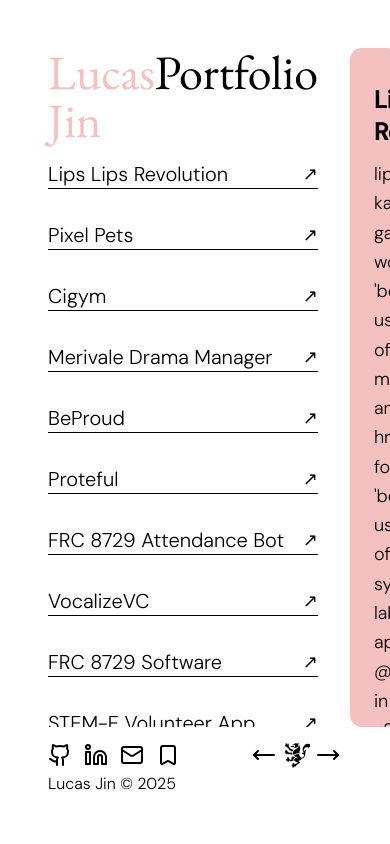
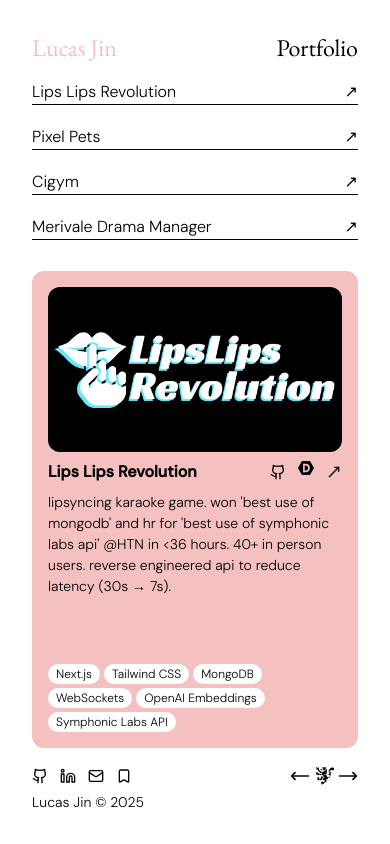
Before and after one commit to LucasHJin/portfolio-v2, a Next.js app: page /portfolio in a window 390 px wide. Both pictures are taken after a click on the element "Lips Lips Revolution". Built offline with nearby package versions, Linux system fonts and the light colour scheme.

Commit message:
feat: responsive mobile design

```diff
--- a/src/app/layout.tsx
+++ b/src/app/layout.tsx
@@ -22,7 +22,7 @@ export default function RootLayout({
 }>) {
   return (
     <html lang="en" className="h-screen">
-      <body className={`${garamond.variable} ${dm.variable} h-screen p-12 flex flex-col`}>
+      <body className={`${garamond.variable} ${dm.variable} h-screen p-8 md:p-12 flex flex-col`}>
         <div className="flex-1 min-h-0">
           {children}
         </div>
--- a/src/app/page.tsx
+++ b/src/app/page.tsx
@@ -5,8 +5,8 @@ import Link from "next/link";
 
 export default function Home() {
   return (
-    <div className="h-full w-full flex flex-row flex-nowrap gap-8">
-      <div className="flex-1 text-xl flex flex-col">
+    <div className="h-full w-full flex gap-3 sm:gap-4 md:gap-6 lg:gap-8 flex-col lg:flex-row">
+      <div className="flex-1 lg:text-xl md:text-l text-base flex flex-col">
         <Navbar currPage="home" />
         <ul className="space-y-1">
           <li className="before:content-['◆'] before:mr-2 before:transition-colors before:duration-300 hover:before:text-highlight">
@@ -85,19 +85,19 @@ export default function Home() {
           </li>
           <ul className="space-y-1 pl-6 mt-1">
             <li className="before:content-['↳'] before:mr-2 before:transition-colors before:duration-300 hover:before:text-highlight">
-              avid bodybuilder (see below ↓)
+              avid bodybuilder ↓
             </li>
           </ul>
         </ul>
-        <div className="flex gap-6 flex-1 mt-5">
+        <div className="flex gap-4 md:gap-6 flex-1 mt-5">
           <GraphCard
-            title="Body Weight ↗"
+            title="Bodyweight ↗"
             apiEndpoint="/api/weight-tracking"
             dataKey="weight"
             sheetUrl="https://docs.google.com/spreadsheets/d/1-qu0lgsPTDiDaWsD4xHvD2gypEKCt2hmlao_lrVnJTU/edit?gid=1615243315#gid=1615243315"
           />
           <GraphCard
-            title="Gym Progress ↗"
+            title="Workouts ↗"
             apiEndpoint="/api/gym-progress"
             dataKey="total_change_percent"
             sheetUrl="https://docs.google.com/spreadsheets/d/1-qu0lgsPTDiDaWsD4xHvD2gypEKCt2hmlao_lrVnJTU/edit?gid=1757490826#gid=1757490826"
--- a/src/app/portfolio/page.tsx
+++ b/src/app/portfolio/page.tsx
@@ -11,10 +11,10 @@ export default function Portfolio() {
   const [selectedProject, setSelectedProject] = useState<ProjectDataType | null>(null);
 
   return (
-    <div className="h-full w-full flex flex-row gap-8">
+    <div className="h-full w-full flex lg:flex-row lg:gap-8 flex-col gap-4">
       <div className="flex-1 flex flex-col min-h-0">
         <Navbar currPage="portfolio" />
-        <div className="space-y-8 divide-y divide-black overflow-y-auto flex-1">
+        <div className="space-y-5 lg:space-y-8 divide-y divide-black overflow-y-auto flex-1">
           {portfolioData.map((project) => (
             <PortfolioItem
               key={project.id}
--- a/src/components/Footer.tsx
+++ b/src/components/Footer.tsx
@@ -14,14 +14,14 @@ export default function Footer() {
   return (
     <footer className="mt-4 flex flex-col">
       <div className="flex justify-between mb-1">
-        <nav className="flex gap-3 justify-start">
+        <nav className="flex gap-3 justify-start items-center">
           <a
             href="https://github.com/LucasHJin"
             target="_blank"
             rel="noopener noreferrer"
             title="Github"
           >
-            <Github className="w-6 h-6 hover:text-highlight transition-colors duration-500"/>
+            <Github className="w-4 h-4 lg:w-6 lg:h-6 hover:text-highlight transition-colors duration-500"/>
           </a>
           <a
             href="https://www.linkedin.com/in/lucas--jin/"
@@ -29,14 +29,14 @@ export default function Footer() {
             rel="noopener noreferrer"
             title="aedin"
           >
-            <Linkedin className="w-6 h-6 hover:text-highlight transition-colors duration-500"/>
+            <Linkedin className="w-4 h-4 lg:w-6 lg:h-6 hover:text-highlight transition-colors duration-500"/>
           </a>
           <a
             href="mailto:lucasjin.hh@gmail.com"
             rel="noopener noreferrer"
             title="Mail"
           >
-            <Mail className="w-6 h-6 hover:text-highlight transition-colors duration-500"/>
+            <Mail className="w-4 h-4 lg:w-6 lg:h-6 hover:text-highlight transition-colors duration-500"/>
           </a>
           <a
             href="https://lucasjin.substack.com/?r=6ecjb4&utm_campaign=pub-share-checklist"
@@ -44,30 +44,30 @@ export default function Footer() {
             rel="noopener noreferrer"
             title="Substack"
           >
-            <Bookmark className="w-6 h-6 hover:text-highlight transition-colors duration-500"/>
+            <Bookmark className="w-4 h-4 lg:w-6 lg:h-6 hover:text-highlight transition-colors duration-500"/>
           </a>
         </nav>
-        <nav className="flex gap-1 justify-end">
+        <nav className="flex gap-1 justify-end items-center">
           <a
             href="https://cs.uwatering.com/#www.lucasjin.ca?nav=prev"
           >
-            <MoveLeft className="w-7 hover:text-highlight transition-colors duration-500"/>
+            <MoveLeft className="w-5 lg:w-7 hover:text-highlight transition-colors duration-500"/>
           </a>{" "}
           <a
             href="https://cs.uwatering.com/#www.lucasjin.ca"
             target="_blank"
-            className="w-7 hover:text-highlight transition-colors duration-500"
+            className="w-5 lg:w-7 hover:text-highlight transition-colors duration-500"
           >
             <WebringIcon />
           </a>
           <a
             href="https://cs.uwatering.com/#www.lucasjin.ca?nav=next"
           >
-            <MoveRight className="w-7 hover:text-highlight transition-colors duration-500"/>
+            <MoveRight className="w-5 lg:w-7 hover:text-highlight transition-colors duration-500"/>
           </a>
         </nav>
       </div>
-      <p className="text-base">Lucas Jin © 2025</p>
+      <p className="text-sm lg:text-base">Lucas Jin © 2025</p>
     </footer>
   );
 }
--- a/src/components/GraphCard.tsx
+++ b/src/components/GraphCard.tsx
@@ -69,12 +69,12 @@ export default function GraphCard({
   const backgroundColor = styles.getPropertyValue('--background').trim() || '#ffffff';
 
   return (
-    <div className="bg-highlight h-full flex-1 rounded-xl p-6 flex flex-col">
+    <div className="bg-highlight h-full flex-1 rounded-xl p-3 md:p-4 lg:p-6 flex flex-col">
       <a
         href={sheetUrl}
         target="_blank"
         rel="noopener noreferrer"
-        className="text-foreground text-2xl mb-4 hover:text-background transition-colors duration-300"
+        className="text-foreground text-sm md:text-l lg:text-2xl mb-4 hover:text-background transition-colors duration-300"
       >
         {title}
       </a>
--- a/src/components/Navbar.tsx
+++ b/src/components/Navbar.tsx
@@ -9,7 +9,7 @@ export default function Navbar({
     <nav className="flex justify-between mb-4">
       <Link
         href="/"
-        className={`font-garamond text-5xl
+        className={`font-garamond lg:text-5xl md:text-3xl text-2xl
         relative after:absolute after:-bottom-1.5 after:left-0 after:h-0.5 after:w-0 after:bg-foreground after:transition-all after:duration-300 hover:after:w-full
         ${currPage === "home" ? "text-foreground" : "text-highlight"}`}
       >
@@ -17,7 +17,7 @@ export default function Navbar({
       </Link>
       <Link
         href="/portfolio"
-        className={`font-garamond text-5xl
+        className={`font-garamond lg:text-5xl md:text-3xl text-2xl
         relative after:absolute after:-bottom-1.5 after:left-0 after:h-0.5 after:w-0 after:bg-foreground after:transition-all after:duration-300 hover:after:w-full
         ${currPage === "portfolio" ? "text-foreground" : "text-highlight"}`}
       >
--- a/src/components/PetCard.tsx
+++ b/src/components/PetCard.tsx
@@ -13,6 +13,7 @@ export default function PetCard() {
   const [direction, setDirection] = useState<1 | -1>(1);
   const [currentAnimation, setCurrentAnimation] = useState('idle');
   const [hearts, setHearts] = useState<{ id: number; left: string }[]>([]);
+  const [catScale, setCatScale] = useState(2);
   const heartIdRef = useRef(0);
 
   const { handleClick: trackClick, totalClicks } = useClickTracking();
@@ -21,7 +22,7 @@ export default function PetCard() {
   useEffect(() => {
     const pet = new Pet(
       ANIMATIONS,
-      65,
+      30 * catScale * 0.85,
       setCurrentX,
       setDirection,
       setCurrentAnimation
@@ -44,11 +45,18 @@ export default function PetCard() {
   useEffect(() => {
     const updateWidth = () => {
       if (containerRef.current && petInstanceRef.current) {
-        petInstanceRef.current.setContainerWidth(containerRef.current.offsetWidth);
+        const width = containerRef.current.offsetWidth;
+        petInstanceRef.current.setContainerWidth(width);
+
+        // Example: make scale proportional to container width
+        // Here, 400px container width = scale 1, 800px = scale 2
+        const newScale = Math.max(1, width / 400);
+        setCatScale(newScale);
       }
     };
 
     window.addEventListener('resize', updateWidth);
+    updateWidth();
     return () => window.removeEventListener('resize', updateWidth);
   }, []);
 
@@ -78,20 +86,20 @@ export default function PetCard() {
   return (
     <div
       ref={containerRef}
-      className="h-full w-5/12 rounded-xl relative overflow-hidden"
+      className="w-full h-1/5 lg:h-full lg:w-5/12 rounded-xl relative overflow-hidden"
     >
       <Image
         src="/cat/background.png"
         alt="background"
         fill
-        className="object-cover"
+        className="object-cover object-bottom"
         style={{ imageRendering: 'pixelated' }}
         priority
         unoptimized
         quality={75}
       />
 
-      <div className="absolute top-6 left-6 text-white z-20 text-xl">
+      <div className="absolute top-4 left-4 lg:top-6 lg:left-6 text-white z-20 text-l lg:text-xl">
         {totalClicks ?
           <p>Total times petted: {totalClicks}</p> :
           null
@@ -105,8 +113,8 @@ export default function PetCard() {
         onClick={handleClick}
         style={{
           left: `${currentX}%`,
-          top: '87%',
-          transform: `translate(-50%, -50%) scaleX(${direction}) scale(2)`,
+          top: '85%',
+          transform: `translate(-50%, -100%) scaleX(${direction}) scale(${catScale})`,
           width: `${anim.frameWidth}px`,
           height: `${anim.frameHeight}px`,
           backgroundImage: `url(${anim.spriteUrl})`,
--- a/src/components/PortfolioCard.tsx
+++ b/src/components/PortfolioCard.tsx
@@ -10,7 +10,7 @@ export default function PortfolioCard({
 }) {
   if (!project) {
     return (
-      <div className="bg-highlight h-full w-5/12 rounded-xl text-foreground flex items-center justify-center text-2xl">
+      <div className="bg-highlight h-8/12 w-full lg:h-full lg:w-5/12 rounded-xl text-foreground flex items-center justify-center text-l md:text-xl lg:text-2xl p-6 text-center">
         Click on a project to learn more!
       </div>
     );
@@ -19,7 +19,7 @@ export default function PortfolioCard({
   const isVideo = project.image.endsWith('.mp4');
 
   return (
-    <div className="bg-highlight h-full w-5/12 rounded-xl overflow-y-auto flex flex-col gap-3 p-6">
+    <div className="bg-highlight h-8/12 md:h-9/12 w-full lg:h-full lg:w-5/12 rounded-xl overflow-y-auto flex flex-col gap-2 lg:gap-3 p-4 md:p-5 lg:p-6">
       <div className="w-full aspect-video relative rounded-xl overflow-hidden">
         {isVideo ? (
           <video
@@ -41,7 +41,7 @@ export default function PortfolioCard({
       </div>
 
       <div className="flex justify-between items-center">
-        <h2 className="text-2xl font-semibold">{project.title}</h2>
+        <h2 className="text-l md:text-xl lg:text-2xl font-semibold">{project.title}</h2>
         <div className="flex gap-3">
           {project.links.github && (
             <a
@@ -51,7 +51,7 @@ export default function PortfolioCard({
               className="hover:text-background transition-colors duration-500"
               title="GitHub"
             >
-              <Github className="w-6"/>
+              <Github className="w-4 md:w-5 lg:w-6"/>
             </a>
           )}
           {project.links.devpost && (
@@ -62,7 +62,7 @@ export default function PortfolioCard({
               className="hover:text-background transition-colors duration-500"
               title="Devpost"
             >
-              <DevpostIcon className="w-6"/>
+              <DevpostIcon className="w-4 md:w-5 lg:w-6"/>
             </a>
           )}
           {project.links.livesite && (
@@ -73,19 +73,19 @@ export default function PortfolioCard({
               className="hover:text-background transition-colors duration-500"
               title="Live Site"
             >
-              <MoveUpRight className="w-6"/>
+              <MoveUpRight className="w-4 md:w-5 lg:w-6"/>
             </a>
           )}
         </div>
       </div>
 
-      <p className="leading-relaxed text-lg">{project.description}</p>
+      <p className="leading-normal md:text-base text-sm lg:leading-relaxed lg:text-lg">{project.description}</p>
 
-      <div className="flex flex-wrap gap-2 mt-auto">
+      <div className="flex flex-wrap gap-1 mt-auto">
         {project.tags.map((tag) => (
           <span
             key={tag}
-            className="bg-background px-3 py-1 rounded-full text-sm"
+            className="bg-background px-2 py-0.5 lg:px-3 lg:py-1 rounded-full text-xs lg:text-sm"
           >
             {tag}
           </span>
--- a/src/components/PortfolioItem.tsx
+++ b/src/components/PortfolioItem.tsx
@@ -28,7 +28,7 @@ export default function PortfolioItem({
     <div className="flex justify-between">
       <p
         onClick={() => onSelect(project)}
-        className="text-xl cursor-pointer hover:text-highlight transition-colors duration-300"
+        className="text-base md:text-l lg:text-xl cursor-pointer hover:text-highlight transition-colors duration-300"
       >
         {project.title}
       </p>
@@ -36,7 +36,7 @@ export default function PortfolioItem({
         href={linkToUse}
         target="_blank"
         rel="noopener noreferrer"
-        className="text-lg cursor-pointer hover:text-highlight transition-colors duration-300"
+        className="text-base md:text-l lg:text-xl cursor-pointer hover:text-highlight transition-colors duration-300"
       >
         ↗
       </a>
```
